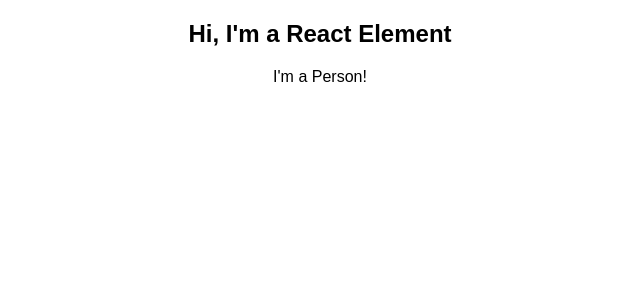
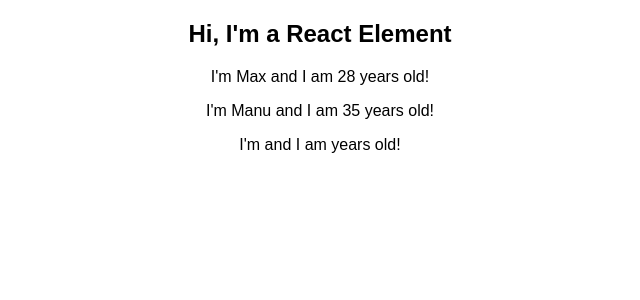
Before and after one commit to OscarLawton/udemyReact1, a React (Create React App) app: page / in a window 1280 px wide. Shown: the top 300 px of the page, without its empty margins (320-960 px from the left). Built offline with nearby package versions, Linux system fonts and the light colour scheme.

Commit message:
working with props

```diff
--- a/src/App.js
+++ b/src/App.js
@@ -8,6 +8,8 @@
     return (
         <div className="App">
           <h2>Hi, I'm a React Element</h2>
+          <Person name="Max" age="28"/>
+          <Person name="Manu" age="35"> </Person>
           <Person />
         </div>
 
--- a/src/Person/Person.js
+++ b/src/Person/Person.js
@@ -1,7 +1,7 @@
 import React from 'react'
 
-const person = () => {
-    return <p>I'm a Person!</p>
+const person = (props) => {
+    return <p>I'm {props.name} and I am {props.age} years old!</p>
 };
 
 export default person;
```
